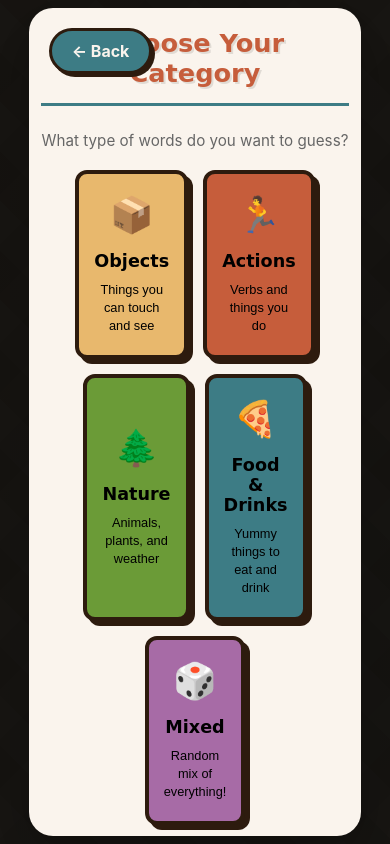
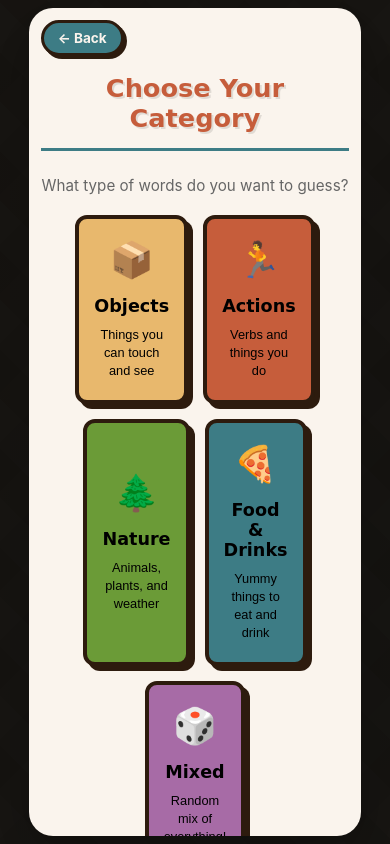
Before and after one commit to ChilliRoger/Goofyji, a Next.js app: page /game in a window 390 px wide. Built offline with nearby package versions, Linux system fonts and the light colour scheme.

Commit message:
alignment done

```diff
--- a/app/globals.css
+++ b/app/globals.css
@@ -457,15 +457,20 @@ body {
   display: flex;
   flex-direction: column;
   gap: 15px;
+  align-items: center;
+  margin: 0 auto;
 }
 
 .guess-form {
   display: flex;
   gap: 10px;
+  width: 100%;
+  justify-content: center;
 }
 
 .guess-input {
   flex: 1;
+  max-width: 400px;
   padding: 15px 20px;
   font-size: 1.2rem;
   border: 3px solid var(--secondary-color);
@@ -473,6 +478,7 @@ body {
   outline: none;
   transition: var(--transition);
   font-family: var(--font-secondary);
+  text-align: center;
 }
 
 .guess-input:focus {
@@ -491,6 +497,9 @@ body {
   cursor: pointer;
   transition: var(--transition);
   white-space: nowrap;
+  display: block;
+  margin: 0 auto;
+  min-width: 150px;
 }
 
 .submit-button:hover:not(:disabled) {
@@ -514,6 +523,9 @@ body {
   border-radius: var(--border-radius);
   cursor: pointer;
   transition: var(--transition);
+  display: block;
+  margin: 0 auto;
+  min-width: 150px;
 }
 
 .hint-button:hover:not(:disabled) {
@@ -1108,8 +1120,8 @@ body {
   }
 
   .game-header {
-    flex-direction: row;
-    flex-wrap: wrap;
+    flex-direction: column;
+    align-items: stretch;
     gap: 10px;
     padding: 12px 15px;
   }
@@ -1117,11 +1129,14 @@ body {
   .quit-button {
     font-size: 0.9rem;
     padding: 8px 15px;
+    align-self: flex-start;
   }
 
   .score-counter {
     gap: 15px;
     font-size: 0.9rem;
+    justify-content: space-between;
+    width: 100%;
   }
 
   .lives-container {
@@ -1129,14 +1144,16 @@ body {
   }
 
   .emoji-container {
-    font-size: 3rem;
-    gap: 15px;
+    font-size: 2.5rem;
+    gap: 10px;
+    flex-wrap: wrap;
+    justify-content: center;
   }
 
   .emoji-display {
-    padding: 35px 25px;
+    padding: 25px 20px;
     min-width: auto;
-    width: 90%;
+    width: 95%;
   }
 
   .guess-form {
@@ -1186,10 +1203,17 @@ body {
   }
 
   .category-container {
-    padding: 25px 15px;
+    padding: 70px 15px 25px 15px;
     max-width: 90%;
     max-height: 95vh;
     overflow-y: auto;
+  }
+
+  .category-back-button {
+    top: 15px;
+    left: 15px;
+    padding: 8px 16px;
+    font-size: 0.9rem;
   }
 
   .category-title {
@@ -1348,14 +1372,22 @@ body {
   }
 
   .category-container {
-    padding: 20px 12px;
+    padding: 65px 12px 20px 12px;
     max-width: 95%;
     max-height: 98vh;
     overflow-y: auto;
   }
 
+  .category-back-button {
+    top: 12px;
+    left: 12px;
+    padding: 7px 14px;
+    font-size: 0.85rem;
+  }
+
   .category-title {
     font-size: 1.6rem;
+    margin-top: 0;
   }
 
   .category-subtitle {
```
